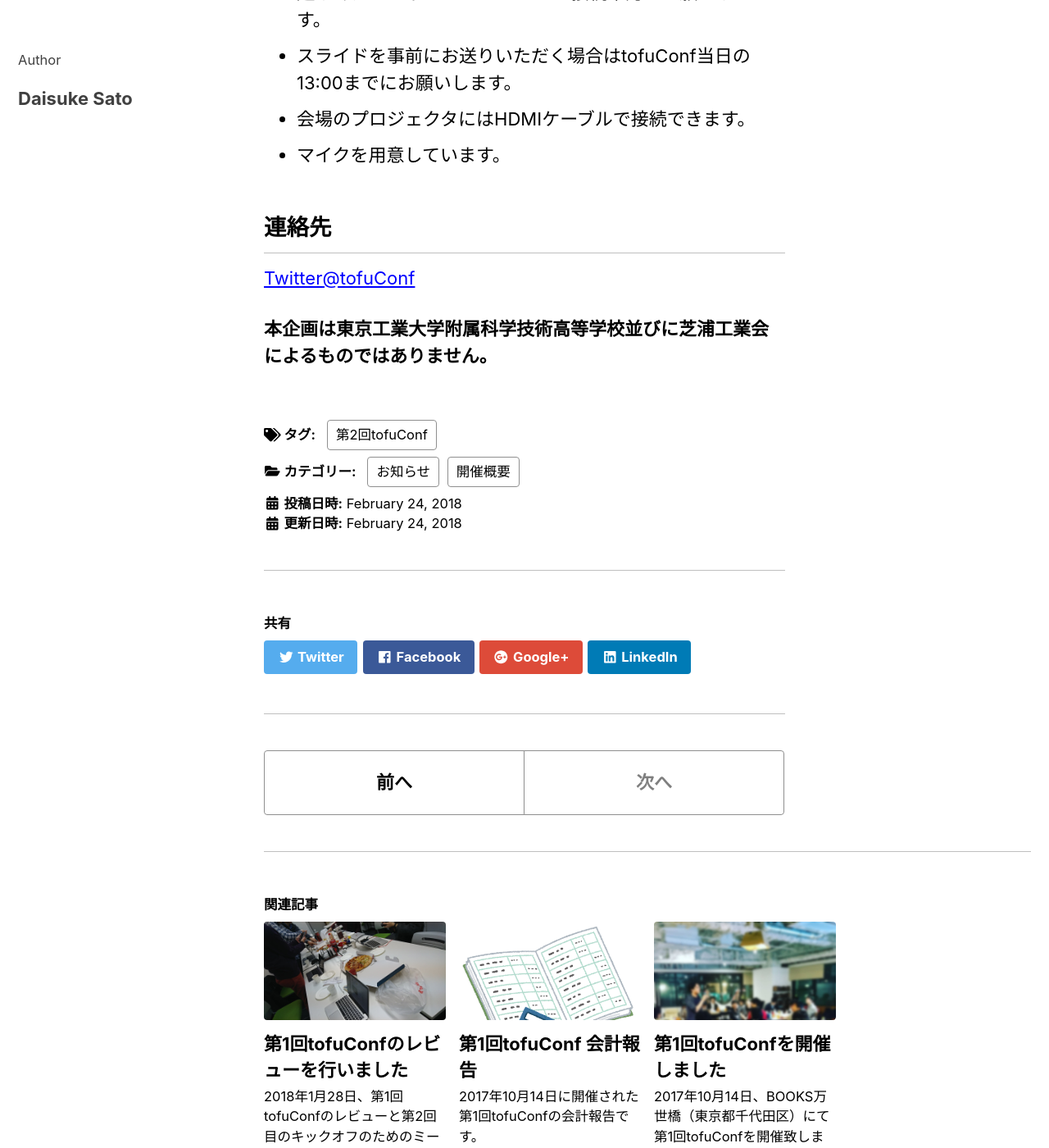
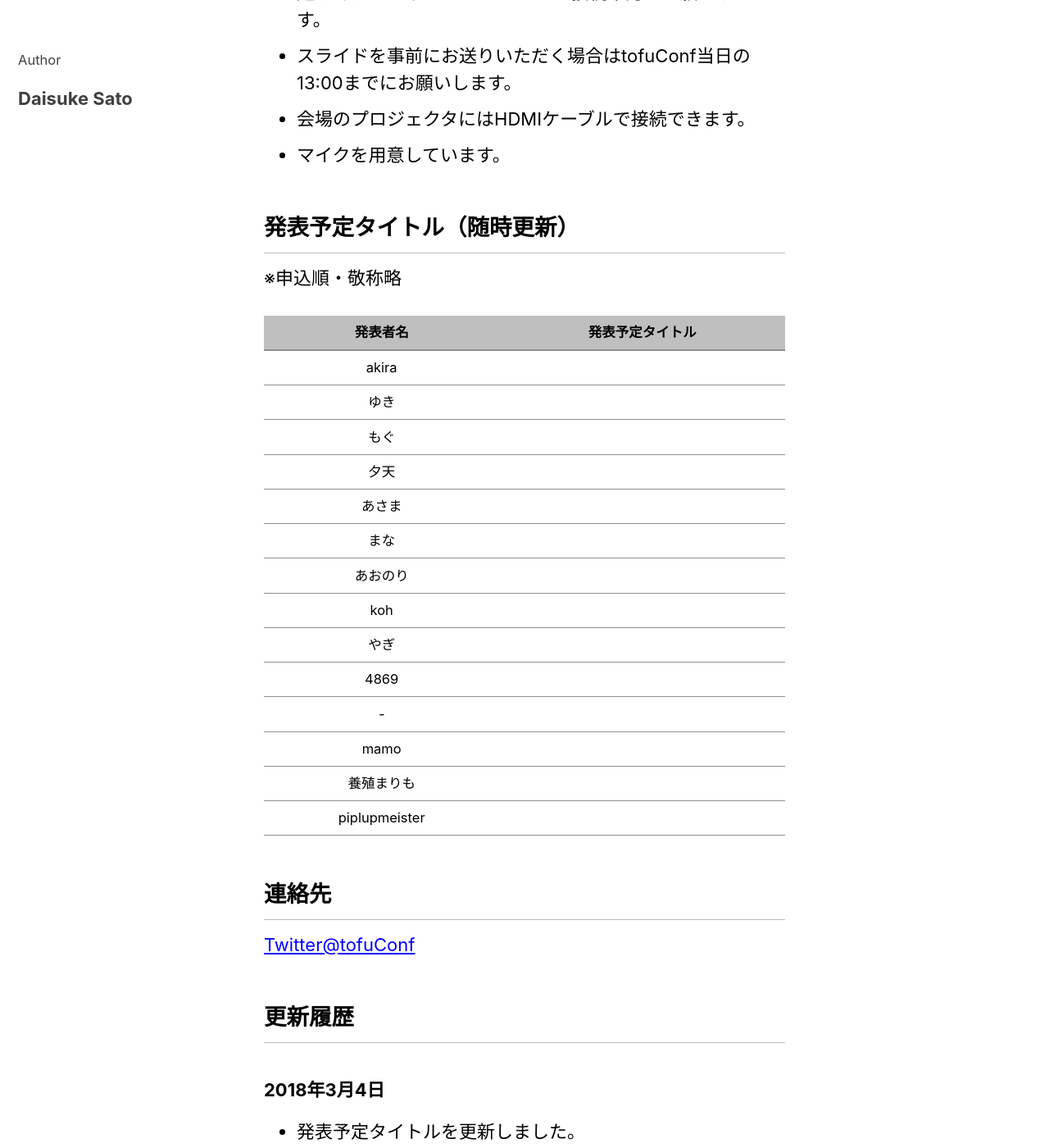
Before and after one commit to tofuconf/tofuconf.club, a Jekyll site: the page built from _posts/2018-02-24-2nd-tofuconf-general.md, in a window 1280 px wide and 1400 px high, scrolled down 3465 px. Shown: the whole window at 82% size. Built offline with Jekyll 4.4.1, drawn with Linux system fonts in a browser that asks for light colours; nearby versions of some CDN libraries.

Commit message:
Add presenters list

```diff
--- a/_posts/2018-02-24-2nd-tofuconf-general.md
+++ b/_posts/2018-02-24-2nd-tofuconf-general.md
@@ -99,8 +99,36 @@ tofuConf#2では年度末の開催ということもあり、アカデミック
 * 会場のプロジェクタにはHDMIケーブルで接続できます。
 * マイクを用意しています。
 
+## 発表予定タイトル（随時更新）
+
+※申込順・敬称略
+
+| 発表者名 | 発表予定タイトル |
+|:--------:|:----------------------:|
+| akira |  |
+| ゆき |  |
+| もぐ |  |
+| 夕天 |  |
+| あさま |  |
+| まな |  |
+| あおのり |  |
+| koh |  |
+| やぎ |  |
+| 4869 |  |
+| \- |  |
+| mamo |  |
+| 養殖まりも |  |
+| piplupmeister |  |
+
 ## 連絡先
 
 [Twitter@tofuConf](https://twitter.com/tofuConf){:target="_blank"}
 
+## 更新履歴
+
+### 2018年3月4日
+
+* 発表予定タイトルを更新しました。
+
+
 __本企画は東京工業大学附属科学技術高等学校並びに芝浦工業会によるものではありません。__
```
Also changed, not shown: other parts of _posts/2018-02-24-2nd-tofuconf-general.md (+1 -1 lines).
